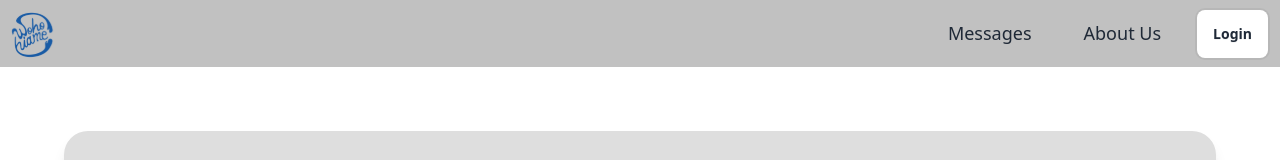
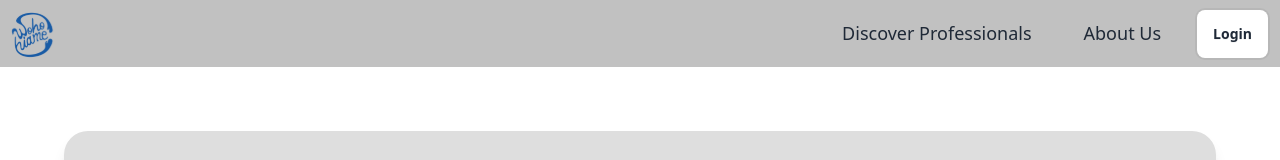
Before and after one commit to cornellh4i/okb-hope, a Next.js app in the folder frontend/: page /bookings in a window 1280 px wide. Shown: the top 160 px of the page. Built offline with nearby package versions, Linux system fonts and the light colour scheme; no server answers.

Commit message:
fixed navbar spacing relative issue

```diff
--- a/frontend/src/components/navbar/Navbar.tsx
+++ b/frontend/src/components/navbar/Navbar.tsx
@@ -1,7 +1,7 @@
-import { logout, signInWithGoogle } from "../../../firebase/firebase";
-import { useAuth } from "../../../contexts/AuthContext";
-import Link from "next/link";
-import Logo from '../../assets/logo.svg'
+import { logout, signInWithGoogle } from '../../../firebase/firebase';
+import { useAuth } from '../../../contexts/AuthContext';
+import Link from 'next/link';
+import Logo from '../../assets/logo.svg';
 
 export default function Navbar() {
   const { user } = useAuth();
@@ -12,38 +12,40 @@ export default function Navbar() {
           {/* logo for website */}
           <Logo />
           <div className="flex-1"></div>
-          <ul className="menu menu-horizontal px-1 gap-5">
+          <ul className="menu menu-horizontal px-1 flex space-x-5">
             <li>
-              {user ? (
+              <Link href="/discover" className="w-18">
+                <div className="text-[18px] font-[500]">Discover Professionals</div>
+              </Link>
+            </li>
+            {user && (
+              <li>
                 <Link href="/messages" className="w-18">
                   <div className="text-[18px] font-[500]">Messages</div>
                 </Link>
-              ) : null}
-            </li>
-            <li>
-              <Link href="/messages" className="w-18">
-                <div className="text-[18px] font-[500]">Messages</div>
-              </Link>
-            </li>
+              </li>
+            )}
             <li>
               <Link href="/about" className="w-18">
                 <div className="text-[18px] font-[500]">About Us</div>
               </Link>
             </li>
             <li>
-              {user ?
+              {user ? (
                 <button
                   className="btn bg-[#E6E6E6] btn-ghost glass w-18 rounded-full bg-base-100"
                   onClick={logout}
                 >
                   Logout
-                </button> :
+                </button>
+              ) : (
                 <button
                   className="btn bg-[#E6E6E6] btn-ghost glass w-18 rounded-full bg-base-100"
                   onClick={signInWithGoogle}
                 >
                   Login
-                </button>}
+                </button>
+              )}
             </li>
           </ul>
         </div>
```
